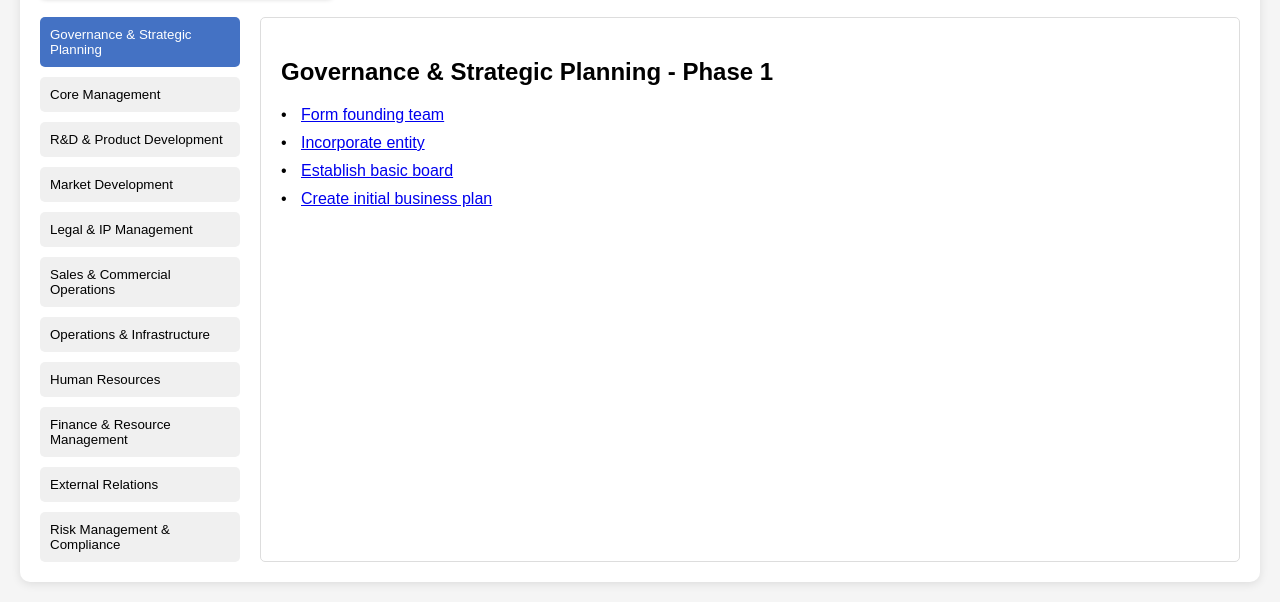
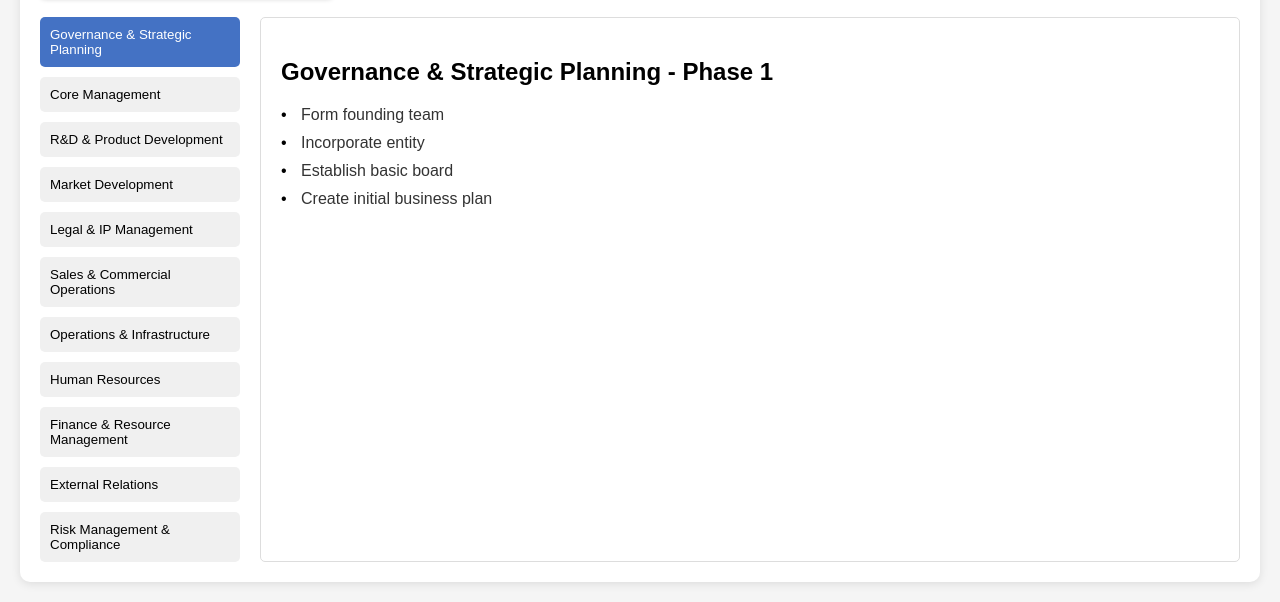
Before and after one commit to jschveibinz/Startup-Roadmap, a plain HTML site: page index.html in a window 1280 px wide. Shown: the part 198-800 px from the top of the page. Drawn offline with Linux system fonts and the light colour scheme.

Commit message:
Update styles.css for proper rendering of links added to app.js

```diff
--- a/styles.css
+++ b/styles.css
@@ -98,6 +98,18 @@ body {
     left: 0;
 }
 
+/* new for adding links */
+.details-content a {
+    color: #333;
+    text-decoration: none; /* Removes the underline */
+    transition: color 0.3s;
+}
+
+.details-content a:hover {
+    color: #4472C4; /* Matches your active button color */
+    text-decoration: underline; /* Adds underline on hover for clarity */
+}
+
 @media (max-width: 768px) {
     .content-area {
         grid-template-columns: 1fr;
```
